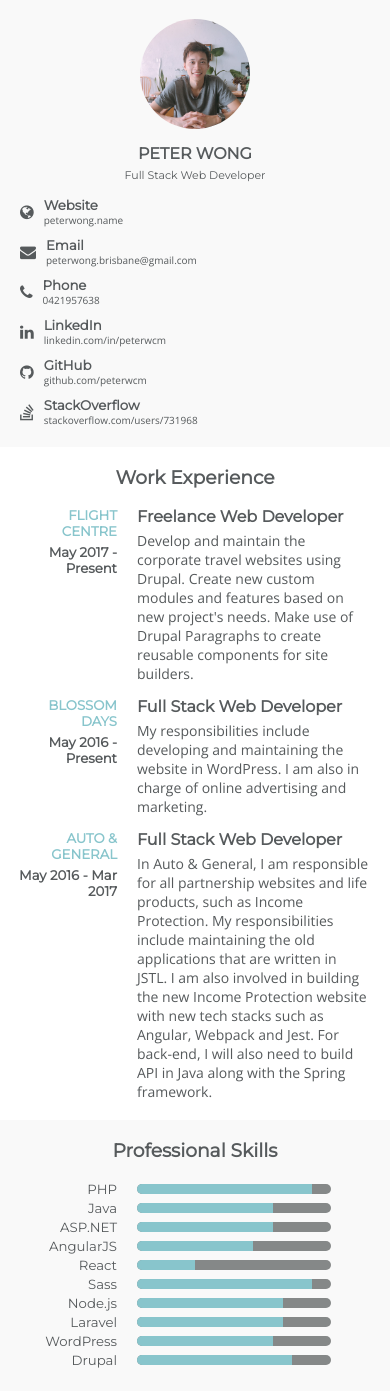
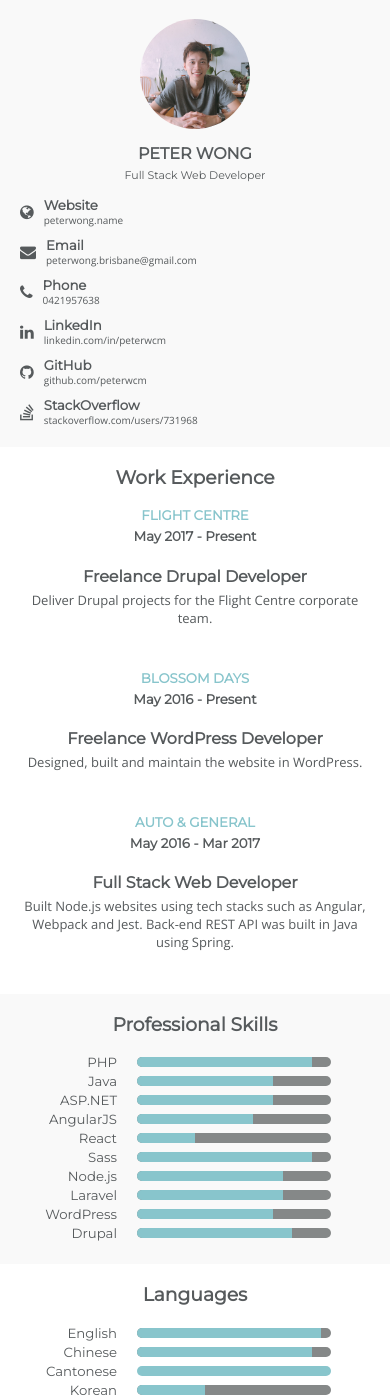
Before and after one commit to peterwcm/peterwong, a PHP site: page /resume.php in a window 390 px wide. Shown: the part 22-1419 px from the top of the page. Run offline with PHP 8.4, Linux system fonts and the light colour scheme; style sheets or scripts are compiled from the project's sources; some libraries are stand-ins or nearby versions; some web fonts are replaced.

Commit message:
experience section content updates

```diff
--- a/assets/sass/resume.scss
+++ b/assets/sass/resume.scss
@@ -118,8 +118,6 @@ a {
 }
 
 .work-experience {
-  padding-bottom: 5px;
-
   &__title {
     width: 100%;
     text-align: center;
@@ -129,6 +127,7 @@ a {
 .experience {
   display: flex;
   flex-wrap: wrap;
+  margin-bottom: 10px;
 
   &__overview {
     padding-left: 10px;
@@ -157,7 +156,7 @@ a {
 
   &__description {
     margin-top: 5px;
-    font-size: 14px;
+    font-size: 13px;
   }
 }
 
@@ -239,6 +238,20 @@ a {
     height: auto;
   }
 
+.experience {
+  &__overview {
+    padding: 0 20px;
+    width: 100%;
+    text-align: center;
+  }
+
+  &__details {
+    margin-bottom: 20px;
+    width: 100%;
+    text-align: center;
+  }
+}
+
   .pro-skills,
   .languages {
     > section {
--- a/resume.php
+++ b/resume.php
@@ -53,20 +53,20 @@
       new Experience(
         'May 2017 - Present',
         'Flight Centre',
-        'Freelance Web Developer',
-        'Develop and maintain the corporate travel websites using Drupal. Create new custom modules and features based on new project\'s needs. Make use of Drupal Paragraphs to create reusable components for site builders.'
+        'Freelance Drupal Developer',
+        'Deliver Drupal projects for the Flight Centre corporate team.'
       ),
       new Experience(
         'May 2016 - Present',
         'Blossom Days',
-        'Full Stack Web Developer',
-        'My responsibilities include developing and maintaining the website in WordPress. I am also in charge of online advertising and marketing.'
+        'Freelance WordPress Developer',
+        'Designed, built and maintain the website in WordPress.'
       ),
       new Experience(
         'May 2016 - Mar 2017',
         'Auto & General',
         'Full Stack Web Developer',
-        'In Auto & General, I am responsible for all partnership websites and life products, such as Income Protection. My responsibilities include maintaining the old applications that are written in JSTL. I am also involved in building the new Income Protection website with new tech stacks such as Angular, Webpack and Jest. For back-end, I will also need to build API in Java along with the Spring framework.'
+        'Built Node.js websites using tech stacks such as Angular, Webpack and Jest. Back-end REST API was built in Java using Spring.'
       ),
     ];
 
```
